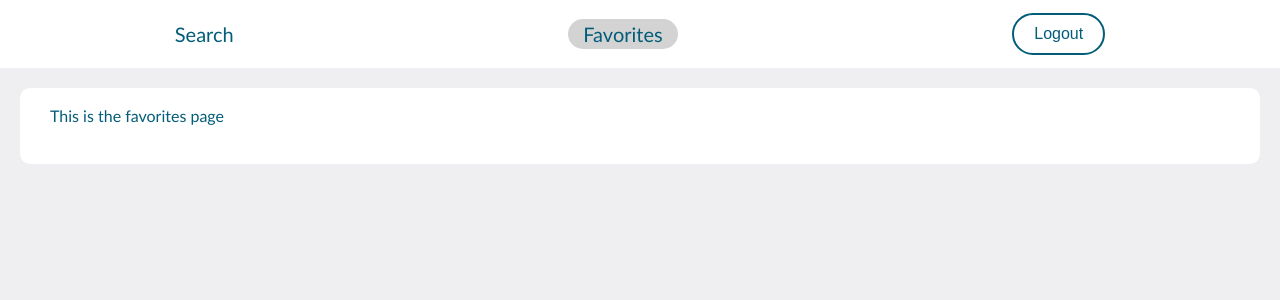
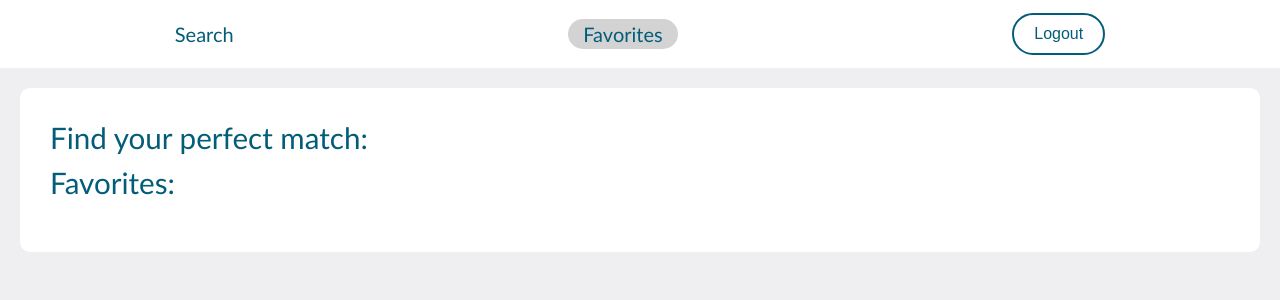
Before and after one commit to AlexDeL8/fetch-frontend-take-home, a React app: page /dashboard/favorites in a window 1280 px wide. Shown: the top 300 px of the page. Built offline with nearby package versions, Linux system fonts and the light colour scheme.

Commit message:
added context via Outlet

```diff
--- a/src/App.jsx
+++ b/src/App.jsx
@@ -1,30 +1,10 @@
 import './styles.css'
 
 import React from 'react';
-import { createBrowserRouter, createRoutesFromElements, Route, RouterProvider } from "react-router";
-
-import Home from './pages/home';
-import Login from './pages/login';
-import Search from './pages/search';
-import Favorites from './pages/favorites';
-import RootLayout from './layout/RootLayout';
-import DashboardLayout from './layout/DashboardLayout';
-import Error from './pages/error';
+import { RouterProvider } from "react-router";
+import router from './Router';
 
 const App = () => {
-    const router = createBrowserRouter(
-        createRoutesFromElements(
-            <Route path='/' element={<RootLayout />}>
-                <Route index element={<Home />} />
-                <Route path='login' element={<Login />} />
-                <Route path='dashboard' element={<DashboardLayout />} >
-                    <Route path='search' element={<Search />} />
-                    <Route path='favorites' element={<Favorites />} />
-                </Route>
-                <Route path='*' element={<Error />} />
-            </Route>
-        )
-    )
     return (
         <RouterProvider router={router}/>
     );
--- /dev/null
+++ b/src/Router.js
@@ -0,0 +1,25 @@
+import { createBrowserRouter, createRoutesFromElements, Route } from "react-router";
+
+import Home from './pages/home';
+import Login from './pages/login';
+import Search from './pages/search';
+import Favorites from './pages/favorites';
+import RootLayout from './layout/RootLayout';
+import DashboardLayout from './layout/DashboardLayout';
+import Error from './pages/error';
+
+const router = createBrowserRouter(
+    createRoutesFromElements(
+        <Route path='/' element={<RootLayout />}>
+            <Route index element={<Home />} />
+            <Route path='login' element={<Login />} />
+            <Route path='dashboard' element={<DashboardLayout />} >
+                <Route path='search' element={<Search />} />
+                <Route path='favorites' element={<Favorites />} />
+            </Route>
+            <Route path='*' element={<Error />} />
+        </Route>
+    )
+);
+
+export default router
--- a/src/context/UserContext.js
+++ b/src/context/UserContext.js
@@ -1,7 +1,10 @@
 import { createContext } from "react";
 
-export default UserContext = createContext({
+// TODO: Might not be needed
+const UserContext = createContext({
     userName: ['', () => {}],
     userEmail: ['', () => {}],
     userFavorites: [[], () => {}]
 });
+
+export default UserContext;
--- a/src/layout/RootLayout.jsx
+++ b/src/layout/RootLayout.jsx
@@ -1,10 +1,29 @@
-import React from 'react'
+import React, { useState } from 'react'
 import { Outlet } from 'react-router'
+import UserContext from '../context/UserContext'
 
 const RootLayout = () => {
+  const [userName, setUserName] = useState('')
+  const [userEmail, setUserEmail] = useState('')
+  const [userFavorites, setUserFavorites] = useState([])
+  const outletContext = {
+    name: {
+      userName,
+      setUserName
+    },
+    email: {
+      userEmail,
+      setUserEmail
+    },
+    favorites: {
+      userFavorites,
+      setUserFavorites
+    }
+  }
+
   return (
     <div>
-      <Outlet />
+      <Outlet context={outletContext}/>
     </div>
   )
 }
--- a/src/pages/favorites.jsx
+++ b/src/pages/favorites.jsx
@@ -1,9 +1,16 @@
 import React from 'react';
+import Heading from '../components/Heading';
 
 const Favorites = () => {
     return (
-
-        <div>This is the favorites page</div>
+        <div>
+            <div className="resultsContainer">
+                <Heading size={2} text='Find your perfect match:' />
+            </div>
+            <div className="resultsContainer">
+                <Heading size={2} text='Favorites:' />
+            </div>
+        </div>
     )
 }
 export default Favorites;
--- a/src/pages/login.jsx
+++ b/src/pages/login.jsx
@@ -1,5 +1,5 @@
 import { React, useState } from 'react';
-import { Link, useNavigate } from 'react-router';
+import { Link, useNavigate, useOutletContext } from 'react-router';
 
 import Heading from '../components/Heading';
 import Input from '../components/Input';
@@ -10,6 +10,7 @@ const Login = () => {
     const [loginName, setLoginName] = useState('')
     const [loginEmail, setLoginEmail] = useState('')
     const [loginError, setLoginError] = useState(null)
+    const userContext = useOutletContext()
     const navigateTo = useNavigate()
 
     const hanldeLogin = async () => {
@@ -34,6 +35,8 @@ const Login = () => {
             if (response.status !== 200) {
                 throw new Error('Network response was not ok');
             }
+            userContext.name.setUserName(loginName)
+            userContext.email.setUserEmail(loginEmail)
             navigateTo("/dashboard/search")
         } catch (error) {
             setLoginError(error.message);
```
